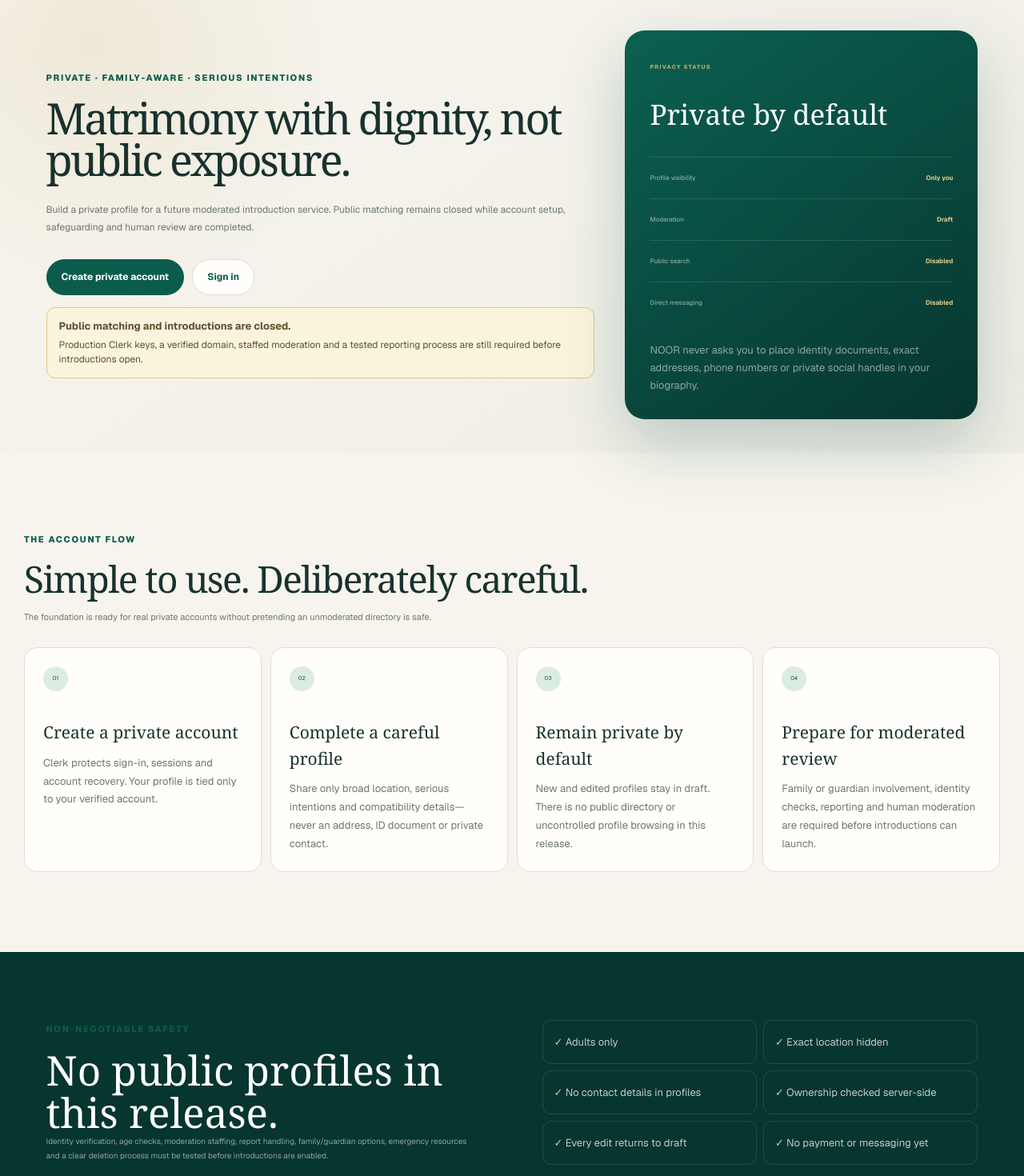
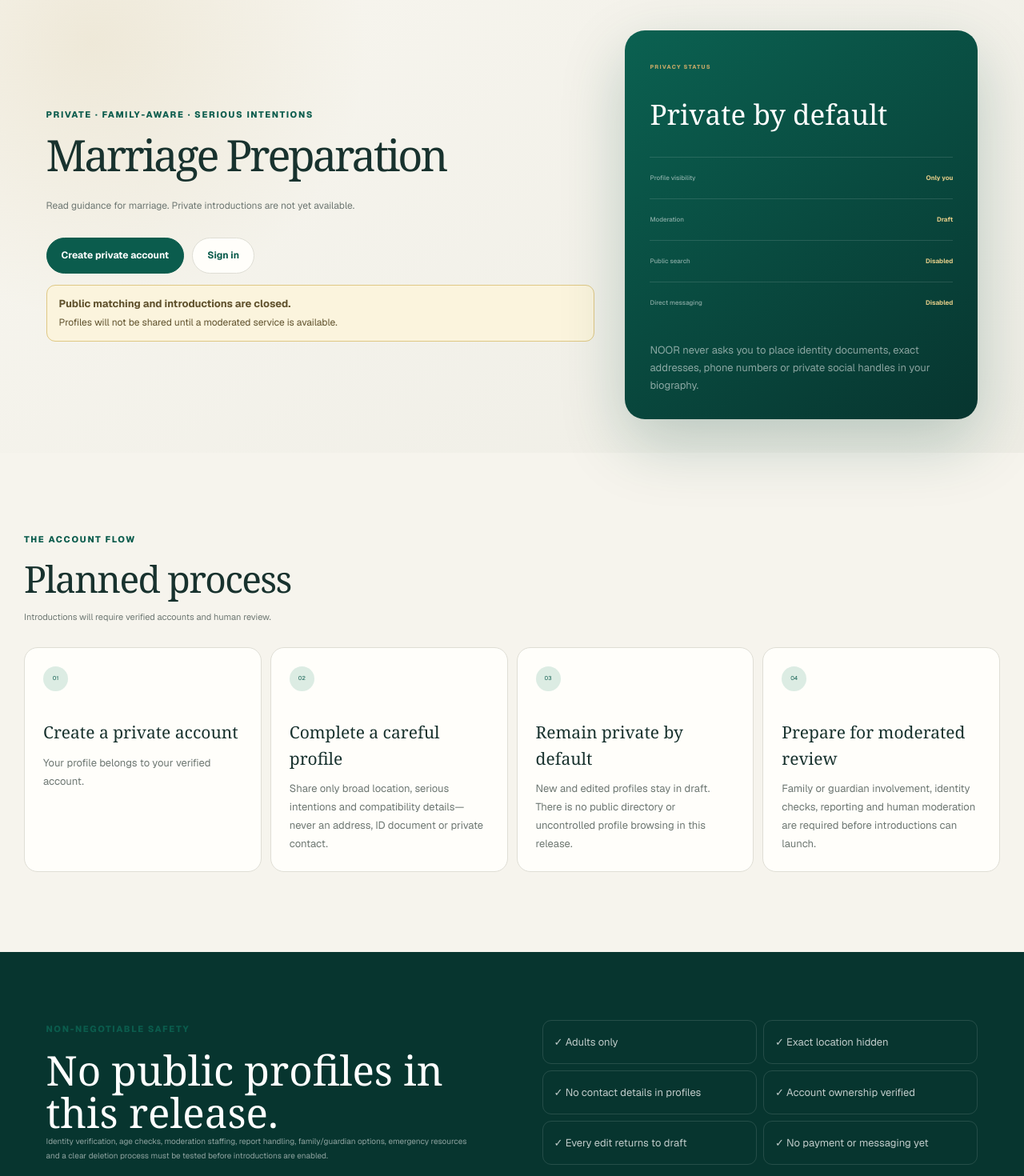
Before and after one commit to zaddy6969/NOOR, a Next.js app: page /matrimony in a window 1280 px wide. Shown: the part 80-1550 px from the top of the page at 80% size. Built offline with nearby package versions, Linux system fonts and the light colour scheme; no server answers.

Commit message:
Replace account setup jargon with concise availability messages

```diff
--- a/app/matrimony/page.tsx
+++ b/app/matrimony/page.tsx
@@ -13,7 +13,7 @@ export const metadata: Metadata = {
 };
 
 const steps = [
-  ["01", "Create a private account", "Clerk protects sign-in, sessions and account recovery. Your profile is tied only to your verified account."],
+  ["01", "Create a private account", "Your profile belongs to your verified account."],
   ["02", "Complete a careful profile", "Share only broad location, serious intentions and compatibility details—never an address, ID document or private contact."],
   ["03", "Remain private by default", "New and edited profiles stay in draft. There is no public directory or uncontrolled profile browsing in this release."],
   ["04", "Prepare for moderated review", "Family or guardian involvement, identity checks, reporting and human moderation are required before introductions can launch."],
@@ -33,12 +33,12 @@ export default function MatrimonyPage() {
       <section className="matrimony-hero">
         <div>
           <p className="eyebrow">PRIVATE · FAMILY-AWARE · SERIOUS INTENTIONS</p>
-          <h1>Matrimony with dignity, not public exposure.</h1>
-          <p>Build a private profile for a future moderated introduction service. Public matching remains closed while account setup, safeguarding and human review are completed.</p>
+          <h1>Marriage Preparation</h1>
+          <p>Read guidance for marriage. Private introductions are not yet available.</p>
           {clerkConfigured
             ? <MatrimonyAccountActions />
-            : <div className="matrimony-setup-note"><strong>Private accounts are not available on this deployment.</strong><span>Account setup is incomplete. You can still read the marriage guide without an account.</span></div>}
-          <div className="matrimony-launch-state"><strong>Public matching and introductions are closed.</strong><span>Production Clerk keys, a verified domain, staffed moderation and a tested reporting process are still required before introductions open.</span></div>
+            : <div className="matrimony-setup-note"><strong>Private profiles are currently unavailable.</strong><span>You can read the marriage guide without an account.</span></div>}
+          <div className="matrimony-launch-state"><strong>Public matching and introductions are closed.</strong><span>Profiles will not be shared until a moderated service is available.</span></div>
         </div>
         <aside className="matrimony-privacy-card">
           <span>PRIVACY STATUS</span>
@@ -52,18 +52,18 @@ export default function MatrimonyPage() {
       </section>
 
       <section className="matrimony-process" id="process">
-        <div className="section-heading"><div><p className="eyebrow">THE ACCOUNT FLOW</p><h2>Simple to use. Deliberately careful.</h2><p>The foundation is ready for real private accounts without pretending an unmoderated directory is safe.</p></div></div>
+        <div className="section-heading"><div><p className="eyebrow">THE ACCOUNT FLOW</p><h2>Planned process</h2><p>Introductions will require verified accounts and human review.</p></div></div>
         <div className="matrimony-step-grid">{steps.map(([number, title, body]) => <article key={number}><span>{number}</span><h3>{title}</h3><p>{body}</p></article>)}</div>
       </section>
 
       <section className="matrimony-safety" id="safety">
         <div><p className="eyebrow">NON-NEGOTIABLE SAFETY</p><h2>No public profiles in this release.</h2><p>Identity verification, age checks, moderation staffing, report handling, family/guardian options, emergency resources and a clear deletion process must be tested before introductions are enabled.</p></div>
-        <div className="matrimony-safety-list"><span>✓ Adults only</span><span>✓ Exact location hidden</span><span>✓ No contact details in profiles</span><span>✓ Ownership checked server-side</span><span>✓ Every edit returns to draft</span><span>✓ No payment or messaging yet</span></div>
+        <div className="matrimony-safety-list"><span>✓ Adults only</span><span>✓ Exact location hidden</span><span>✓ No contact details in profiles</span><span>✓ Account ownership verified</span><span>✓ Every edit returns to draft</span><span>✓ No payment or messaging yet</span></div>
       </section>
 
       <nav className="matrimony-policy-links" aria-label="Matrimony policies"><Link href="/privacy">Privacy</Link><Link href="/terms">Terms</Link><Link href="/editorial-policy">Safety & editorial policy</Link></nav>
 
-      <footer className="topic-footer"><div><Link className="brand footer-brand" href="/"><span className="brand-mark"><span className="brand-star">✦</span></span><span><strong>NOOR</strong><small>DAILY MUSLIM</small></span></Link><p>Private foundations first. Public introductions only after safeguarding.</p></div><div><Link href="/topics/matrimony">Read marriage guide</Link><a href="#top">Back to top ↑</a></div></footer>
+      <footer className="topic-footer"><div><Link className="brand footer-brand" href="/"><span className="brand-mark"><span className="brand-star">✦</span></span><span><strong>NOOR</strong><small>DAILY MUSLIM</small></span></Link></div><div><Link href="/topics/matrimony">Read marriage guide</Link><a href="#top">Back to top ↑</a></div></footer>
     </main>
   );
 }
--- a/app/matrimony/profile/page.tsx
+++ b/app/matrimony/profile/page.tsx
@@ -17,7 +17,7 @@ export const metadata: Metadata = {
 
 export default async function MatrimonyProfilePage() {
   if (!isClerkConfigured()) {
-    return <main className="auth-unavailable"><div><span>NOOR MATRIMONY</span><h1>Private profiles are temporarily unavailable.</h1><p>Secure production authentication must be connected before personal profile data can be accepted.</p><Link href="/matrimony">Return to matrimony</Link></div></main>;
+    return <main className="auth-unavailable"><div><span>NOOR MATRIMONY</span><h1>Private profiles are temporarily unavailable.</h1><p>Read the marriage guide while private profiles are unavailable.</p><Link href="/matrimony">Return to matrimony</Link></div></main>;
   }
 
   const { userId, redirectToSignIn } = await auth();
@@ -36,7 +36,7 @@ export default async function MatrimonyProfilePage() {
       <header className="matrimony-topbar"><Link className="brand" href="/"><span className="brand-mark"><span className="brand-star">✦</span></span><span><strong>NOOR</strong><small>DAILY MUSLIM</small></span></Link><span className="profile-private-badge">● PRIVATE ACCOUNT</span><aside className="header-utility-cluster"><HeaderUtilities compact/><Link className="topic-home-link" href="/matrimony">← Matrimony</Link></aside></header>
       {databaseReady
         ? <ProfileForm profile={profile} />
-        : <section className="profile-database-error"><span>DATABASE CONNECTION</span><h1>Neon is connected, but its environment variables are not available to this deployment yet.</h1><p>Redeploy the project after connecting Neon, then return here. No profile data has been submitted.</p><Link href="/matrimony">Return safely</Link></section>}
+        : <section className="profile-database-error"><h1>The profile service is temporarily unavailable.</h1><p>Please try again later. No profile data was submitted.</p><Link href="/matrimony">Return safely</Link></section>}
     </main>
   );
 }
--- a/app/sign-in/[[...sign-in]]/page.tsx
+++ b/app/sign-in/[[...sign-in]]/page.tsx
@@ -6,6 +6,6 @@ import { isClerkConfigured } from "@/lib/auth-config";
 export const metadata: Metadata = { title: "Sign in", alternates: { canonical: "/sign-in" }, robots: { index: false, follow: false } };
 
 export default function SignInPage() {
-  if (!isClerkConfigured()) return <main className="auth-unavailable"><div><span>NOOR ACCOUNT</span><h1>Sign-in is not enabled yet.</h1><p>Your Saved library and prayer progress still stay private in this browser. Account sync will appear here after secure production authentication is connected.</p><Link href="/saved">Open Saved</Link><Link href="/">Return home</Link></div></main>;
+  if (!isClerkConfigured()) return <main className="auth-unavailable"><div><span>NOOR ACCOUNT</span><h1>Sign-in is currently unavailable.</h1><p>You can still save bookmarks and progress on this device.</p><Link href="/saved">Open Saved</Link><Link href="/">Return home</Link></div></main>;
   return <main className="auth-page"><Link className="auth-brand" href="/">✦ NOOR</Link><SignIn routing="path" path="/sign-in" signUpUrl="/sign-up" fallbackRedirectUrl="/saved" /></main>;
 }
--- a/app/sign-up/[[...sign-up]]/page.tsx
+++ b/app/sign-up/[[...sign-up]]/page.tsx
@@ -6,6 +6,6 @@ import { isClerkConfigured } from "@/lib/auth-config";
 export const metadata: Metadata = { title: "Create account", alternates: { canonical: "/sign-up" }, robots: { index: false, follow: false } };
 
 export default function SignUpPage() {
-  if (!isClerkConfigured()) return <main className="auth-unavailable"><div><span>NOOR ACCOUNT</span><h1>Account creation is not enabled yet.</h1><p>You can keep using NOOR privately on this device. Secure account sync will appear here after production authentication is connected.</p><Link href="/saved">Open Saved</Link><Link href="/">Return home</Link></div></main>;
+  if (!isClerkConfigured()) return <main className="auth-unavailable"><div><span>NOOR ACCOUNT</span><h1>Account creation is currently unavailable.</h1><p>You can still save bookmarks and progress on this device.</p><Link href="/saved">Open Saved</Link><Link href="/">Return home</Link></div></main>;
   return <main className="auth-page"><Link className="auth-brand" href="/">✦ NOOR</Link><SignUp routing="path" path="/sign-up" signInUrl="/sign-in" fallbackRedirectUrl="/saved" /></main>;
 }
```
